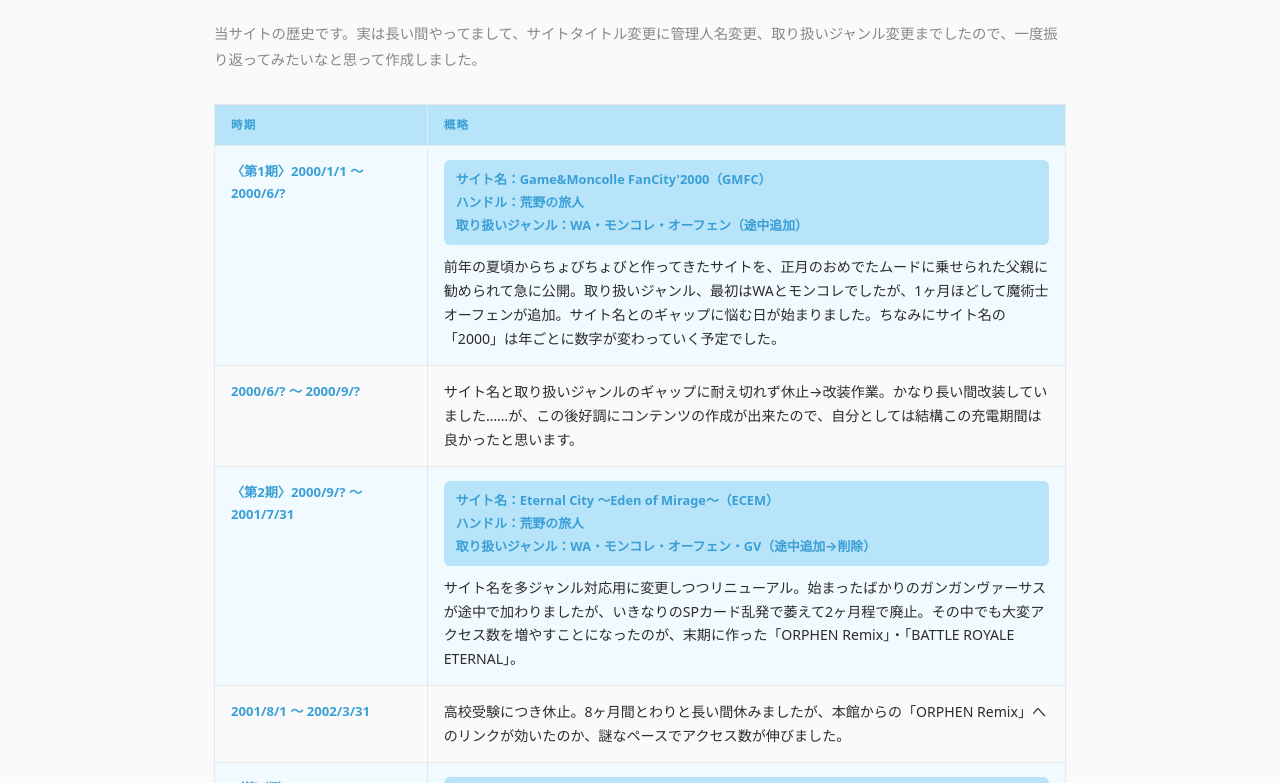
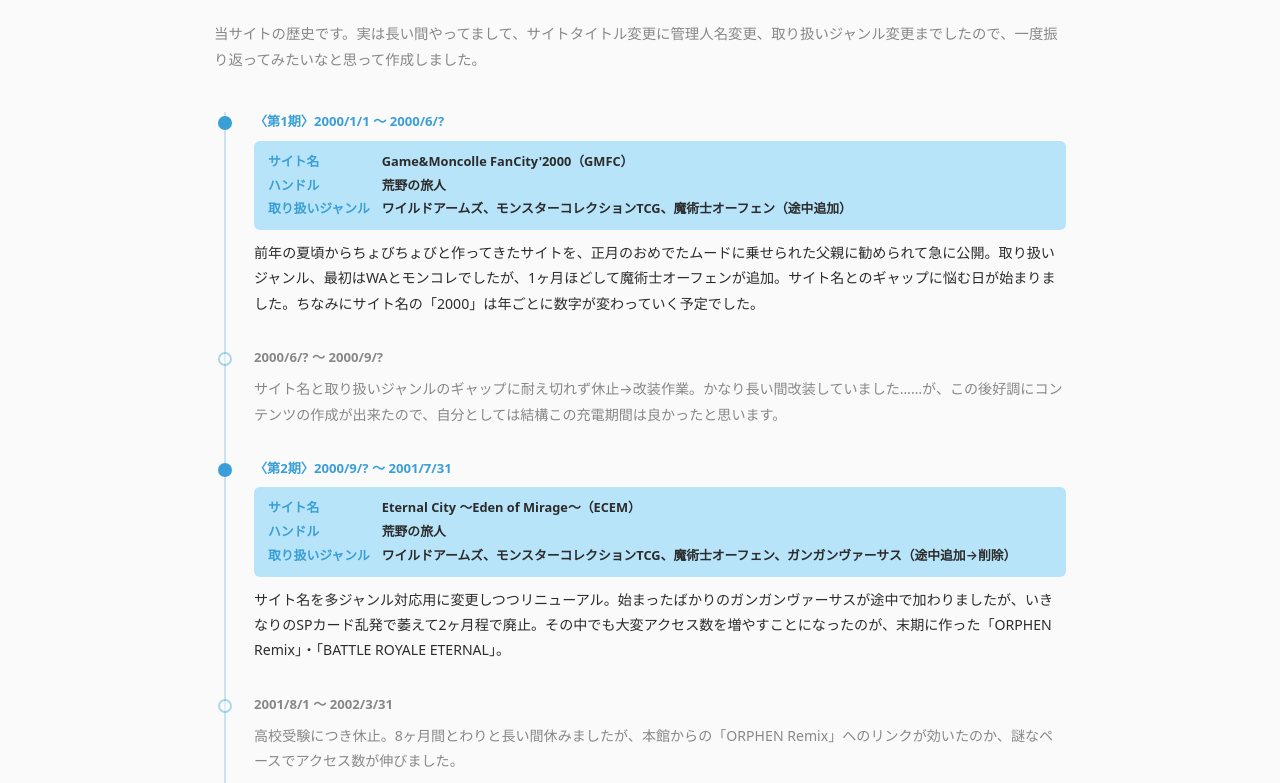
Before and after one commit to u83ism/DLB, an Astro site: page /DLB/history in a window 1280 px wide. Shown: the part 228-1011 px from the top of the page. Built offline with nearby package versions, Linux system fonts and the light colour scheme; Astro itself is replaced by a stand-in of ours.

Commit message:
💄 UIを調整

```diff
--- a/src/components/Header.astro
+++ b/src/components/Header.astro
@@ -10,10 +10,6 @@
     </div>
     <div class="header-meta">
       よろずサイト &nbsp;/&nbsp; 管理人：ゆうやみ &nbsp;/&nbsp; since 1999
-      &nbsp;/&nbsp;
-      <a class="portal-link" href="https://u83-portal.web.app/" target="_blank" rel="noopener noreferrer">
-        🔗 ゆうやみポータル
-      </a>
     </div>
   </div>
 </header>
@@ -63,15 +59,6 @@
     line-height: 1.8;
   }
 
-  .portal-link {
-    color: var(--text-muted);
-    text-decoration: none;
-  }
-
-  .portal-link:hover {
-    color: var(--mint-deep);
-  }
-
   @media (max-width: 600px) {
     header {
       padding: 0 16px;
--- a/src/components/TableOfContents.astro
+++ b/src/components/TableOfContents.astro
@@ -53,6 +53,7 @@
     gap: 4px;
   }
 
+
   .toc a {
     color: var(--text-muted);
     text-decoration: none;
@@ -65,6 +66,7 @@
     color: var(--mint-deep);
   }
 
+
   /* 見出しレベルごとのインデント */
   .toc-h2 { padding-left: 0; }
   .toc-h3 { padding-left: 1rem; font-size: 0.75rem; }
--- a/src/pages/history/index.astro
+++ b/src/pages/history/index.astro
@@ -22,7 +22,7 @@
     meta: {
       siteName: 'Game&Moncolle FanCity\'2000（GMFC）',
       handle: '荒野の旅人',
-      genres: 'WA・モンコレ・オーフェン（途中追加）',
+      genres: 'ワイルドアームズ、モンスターコレクションTCG、魔術士オーフェン（途中追加）',
     },
     desc: '前年の夏頃からちょびちょびと作ってきたサイトを、正月のおめでたムードに乗せられた父親に勧められて急に公開。取り扱いジャンル、最初はWAとモンコレでしたが、1ヶ月ほどして魔術士オーフェンが追加。サイト名とのギャップに悩む日が始まりました。ちなみにサイト名の「2000」は年ごとに数字が変わっていく予定でした。',
   },
@@ -37,7 +37,7 @@
     meta: {
       siteName: 'Eternal City ～Eden of Mirage～（ECEM）',
       handle: '荒野の旅人',
-      genres: 'WA・モンコレ・オーフェン・GV（途中追加→削除）',
+      genres: 'ワイルドアームズ、モンスターコレクションTCG、魔術士オーフェン、ガンガンヴァーサス（途中追加→削除）',
     },
     desc: 'サイト名を多ジャンル対応用に変更しつつリニューアル。始まったばかりのガンガンヴァーサスが途中で加わりましたが、いきなりのSPカード乱発で萎えて2ヶ月程で廃止。その中でも大変アクセス数を増やすことになったのが、末期に作った「ORPHEN Remix」・「BATTLE ROYALE ETERNAL」。',
   },
@@ -52,7 +52,7 @@
     meta: {
       siteName: 'Mirrorball Satellite（鏡球衛星）',
       handle: '夕闇幻楼',
-      genres: 'WA・オーフェン・BR・RO（途中追加→削除）他',
+      genres: 'ワイルドアームズ、魔術士オーフェン、バトルロワイアル、ラグナロクオンライン（途中追加→削除）他',
       sub: 'BRN（途中追加）→OBRN',
     },
     desc: '復活。サイト名＆ハンドル変更。受験中に読んで感動したバトルロワイアルが追加。2002年7月に下位サイト「BRN（現OBRN）」設立。2003年5月中旬、ROから撤退。',
@@ -68,7 +68,7 @@
     meta: {
       siteName: "Don't Look Back（DLB）",
       handle: 'ゆうやみ',
-      genres: 'オーフェン・大藪春彦作品・BR・プロレス（→独立）他',
+      genres: '魔術士オーフェン・大藪春彦作品・バトルロワイアル・プロレス（→独立）他',
       sub: 'C2G・OBRN・21CPB（途中追加）',
     },
     desc: 'ゲーム系専門の「CRADLE 2 GRAVE」と、よろずサイトの「Don\'t Look Back」に分離して復活。受験中にWWEに目覚め、プロレス部門を追加。同年9月末に「21世紀パワーボム」（21CPB）として独立。2007年11月、「ORPHEN Remix」の運営を断念。',
@@ -76,22 +76,17 @@
   {
     period: '〈第4期/さくら鯖〉2008/3/? ～ 2021/3',
     isHighlight: true,
-    meta: {
-      siteName: "Don't Look Back（DLB）",
-      handle: 'ゆうやみ',
-      genres: 'オーフェン・大藪春彦・BR',
-    },
     desc: '諸事情により急遽inetd鯖を解約することになり、さくら鯖に移転。1週間足らずで移転完了。',
   },
   {
-    period: '〈第4期/GitHub Pages〉2021/3/21 ～ 現在',
+    period: '〈第4期/GitHub Pages〉2021/3/21 ～ 2026/4/13',
     isHighlight: true,
-    meta: {
-      siteName: "Don't Look Back（DLB）",
-      handle: 'ゆうやみ',
-      genres: 'オーフェン・大藪春彦・BR',
+    desc: 'さくらインターネットからGitHub Pagesへ移転。掲示板・CGI系は廃止。',
   },
-    desc: 'さくらインターネットからGitHub Pagesへ移転。掲示板・CGI系は廃止。Astroでのリニューアルを進行中。',
+  {
+    period: '〈第4期/GitHub Pages〉2026/4/14 ～ 現在',
+    isHighlight: true,
+    desc: 'AIゴリ押しでフルリニューアル。',
   },
 ];
 ---
@@ -105,34 +100,39 @@
         当サイトの歴史です。実は長い間やってまして、サイトタイトル変更に管理人名変更、取り扱いジャンル変更までしたので、一度振り返ってみたいなと思って作成しました。
       </p>
 
-      <table class="history-table">
-        <thead>
-          <tr>
-            <th class="col-period">時期</th>
-            <th class="col-desc">概略</th>
-          </tr>
-        </thead>
-        <tbody>
+      <ol class="timeline">
         {historyEntries.map((entry) => (
-            <tr class={entry.isHighlight ? 'highlight' : undefined}>
-              <td class="period">{entry.period}</td>
-              <td class="desc">
+          <li class={`timeline-item ${entry.isHighlight ? 'is-highlight' : 'is-pause'}`}>
+            <div class="timeline-marker" aria-hidden="true" />
+            <div class="timeline-body">
+              <p class="timeline-period">{entry.period}</p>
               {entry.meta && (
-                  <p class="meta">
-                    サイト名：{entry.meta.siteName}<br />
-                    ハンドル：{entry.meta.handle}<br />
-                    取り扱いジャンル：{entry.meta.genres}
+                <dl class="meta-list">
+                  <div class="meta-row">
+                    <dt>サイト名</dt>
+                    <dd>{entry.meta.siteName}</dd>
+                  </div>
+                  <div class="meta-row">
+                    <dt>ハンドル</dt>
+                    <dd>{entry.meta.handle}</dd>
+                  </div>
+                  <div class="meta-row">
+                    <dt>取り扱いジャンル</dt>
+                    <dd>{entry.meta.genres}</dd>
+                  </div>
                   {entry.meta.sub && (
-                      <><br />別管理/下位サイト：{entry.meta.sub}</>
+                    <div class="meta-row">
+                      <dt>別管理/下位サイト</dt>
+                      <dd>{entry.meta.sub}</dd>
+                    </div>
                   )}
-                  </p>
+                </dl>
               )}
-                <p>{entry.desc}</p>
-              </td>
-            </tr>
+              <p class="timeline-desc">{entry.desc}</p>
+            </div>
+          </li>
         ))}
-        </tbody>
-      </table>
+      </ol>
     </main>
   </div>
 </Layout>
@@ -162,86 +162,111 @@
   .lead {
     font-size: 0.9rem;
     color: var(--text-muted);
-    margin-bottom: 32px;
+    margin-bottom: 40px;
     line-height: 1.8;
   }
 
-  /* 歴史テーブル（データ用途のため<table>を維持） */
-  .history-table {
-    width: 100%;
-    border-collapse: collapse;
-    font-size: 0.88rem;
+  /* タイムライン */
+  .timeline {
+    list-style: none;
+    margin: 0;
+    padding: 0;
+    position: relative;
+  }
+
+  /* 縦線 */
+  .timeline::before {
+    content: '';
+    position: absolute;
+    top: 0;
+    bottom: 0;
+    left: 10px;
+    width: 2px;
+    background: var(--sky-deep);
+    opacity: 0.25;
+  }
+
+  .timeline-item {
+    position: relative;
+    padding-left: 40px;
+    padding-bottom: 32px;
+  }
+
+  .timeline-item:last-child {
+    padding-bottom: 0;
+  }
+
+  /* ドットマーカー */
+  .timeline-marker {
+    position: absolute;
+    left: 4px;
+    top: 4px;
+    width: 14px;
+    height: 14px;
+    border-radius: 50%;
+    border: 2px solid var(--sky-deep);
+    background: var(--white);
+    box-sizing: border-box;
+  }
+
+  .is-highlight .timeline-marker {
+    background: var(--sky-deep);
+  }
+
+  .is-pause .timeline-marker {
+    opacity: 0.4;
+  }
+
+  .timeline-period {
+    font-size: 0.82rem;
+    font-weight: 800;
+    color: var(--sky-deep);
+    margin: 0 0 10px;
+    line-height: 1.4;
+  }
+
+  .is-pause .timeline-period {
+    color: var(--text-muted);
+    font-weight: 600;
+  }
+
+  /* メタ情報 */
+  .meta-list {
+    background: var(--sky);
+    border-radius: 6px;
+    padding: 10px 14px;
+    margin: 0 0 10px;
+    display: grid;
+    grid-template-columns: auto 1fr;
+    gap: 2px 12px;
+    font-size: 0.8rem;
     line-height: 1.7;
   }
 
-  .history-table thead tr {
-    background: var(--sky);
-    color: var(--sky-deep);
+  .meta-row {
+    display: contents;
   }
 
-  .history-table th {
-    padding: 10px 16px;
-    font-weight: 800;
-    font-size: 0.72rem;
-    letter-spacing: 0.1em;
-    text-align: left;
-    border: 1px solid var(--border);
+  .meta-list dt {
+    color: var(--sky-deep);
+    font-weight: 700;
+    white-space: nowrap;
   }
 
-  .col-period { width: 25%; }
-  .col-desc { width: 75%; }
-
-  .history-table td {
-    padding: 14px 16px;
-    border: 1px solid var(--border);
-    vertical-align: top;
+  .meta-list dd {
+    margin: 0;
+    color: var(--text);
+    font-weight: 600;
   }
 
-  .history-table tr.highlight td {
-    background: color-mix(in srgb, var(--sky) 20%, var(--white));
+  .timeline-desc {
+    font-size: 0.88rem;
+    line-height: 1.8;
+    margin: 0;
+    color: var(--text);
   }
 
-  .history-table .period {
-    font-weight: 700;
-    font-size: 0.82rem;
-    white-space: pre-wrap;
-    color: var(--sky-deep);
-  }
-
-  .meta {
-    background: var(--sky);
-    color: var(--sky-deep);
-    font-size: 0.8rem;
-    font-weight: 700;
-    padding: 8px 12px;
-    border-radius: 6px;
-    margin-bottom: 10px;
-    line-height: 1.8;
-  }
-
-  .desc p + p {
-    margin-top: 8px;
-  }
-
-  @media (max-width: 500px) {
-    .history-table td,
-    .history-table th {
-      display: block;
-      width: 100%;
-    }
-
-    .history-table thead {
-      display: none;
-    }
-
-    .history-table .period {
-      background: var(--sky);
-      padding: 8px 12px;
-    }
-
-    .col-period,
-    .col-desc {
-      width: 100%;
-    }
+  .is-pause .timeline-desc {
+    color: var(--text-muted);
   }
 </style>
--- a/src/pages/o-yabu/about/index.astro
+++ b/src/pages/o-yabu/about/index.astro
@@ -10,13 +10,13 @@
     <nav class="breadcrumb" aria-label="パンくず">
       <a href={base}>HOME</a>
       <span aria-hidden="true">›</span>
-      <a href={`${base}o-yabu/`}>大藪春彦</a>
+      <a href={`${base}o-yabu/`}>大藪春彦作品</a>
       <span aria-hidden="true">›</span>
       <span aria-current="page">概要</span>
     </nav>
 
     <main>
-      <h1 class="page-title">大藪春彦 概要</h1>
+      <h1 class="page-title">概要</h1>
 
       <section class="section">
         <h2 class="section-heading">はじめに</h2>
--- a/src/pages/o-yabu/review/index.astro
+++ b/src/pages/o-yabu/review/index.astro
@@ -14,7 +14,7 @@
     <nav class="breadcrumb" aria-label="パンくず">
       <a href={base}>HOME</a>
       <span aria-hidden="true">›</span>
-      <a href={`${base}o-yabu/`}>大藪春彦</a>
+      <a href={`${base}o-yabu/`}>大藪春彦作品</a>
       <span aria-hidden="true">›</span>
       <span aria-current="page">作品レビュー</span>
     </nav>
--- a/src/pages/o-yabu/survivor/index.astro
+++ b/src/pages/o-yabu/survivor/index.astro
@@ -20,7 +20,7 @@
     <nav class="breadcrumb" aria-label="パンくず">
       <a href={base}>HOME</a>
       <span aria-hidden="true">›</span>
-      <a href={`${base}o-yabu/`}>大藪春彦</a>
+      <a href={`${base}o-yabu/`}>大藪春彦作品</a>
       <span aria-hidden="true">›</span>
       <span aria-current="page">生還者を探せ！</span>
     </nav>
```
Also changed, not shown: src/components/Nav.astro (+7 -6 lines), src/layouts/Layout.astro (+7 -3 lines), src/pages/o-yabu/index.astro (+5 -5 lines). Lines whose indentation alone changed are shown as unchanged.
